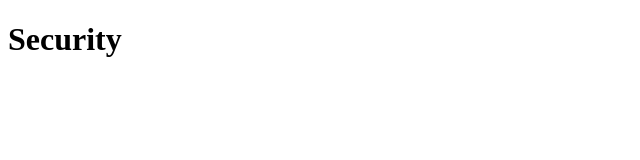
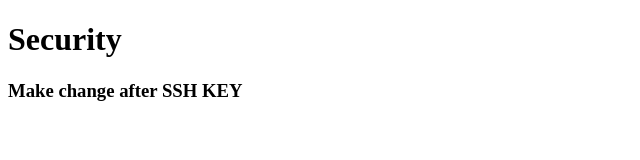
Before and after one commit to Abishekdeepak5/AbishekRepo, a plain HTML site: page testAuth.html in a window 1280 px wide. Shown: the whole page, without its empty margins (0-640 px from the left). Drawn offline with Linux system fonts and the light colour scheme.

Commit message:
change in test.html

```diff
--- a/testAuth.html
+++ b/testAuth.html
@@ -7,5 +7,6 @@
 </head>
 <body>
     <h1>Security</h1>
+    <h3>Make change after SSH KEY</h3>
 </body>
 </html>
```
